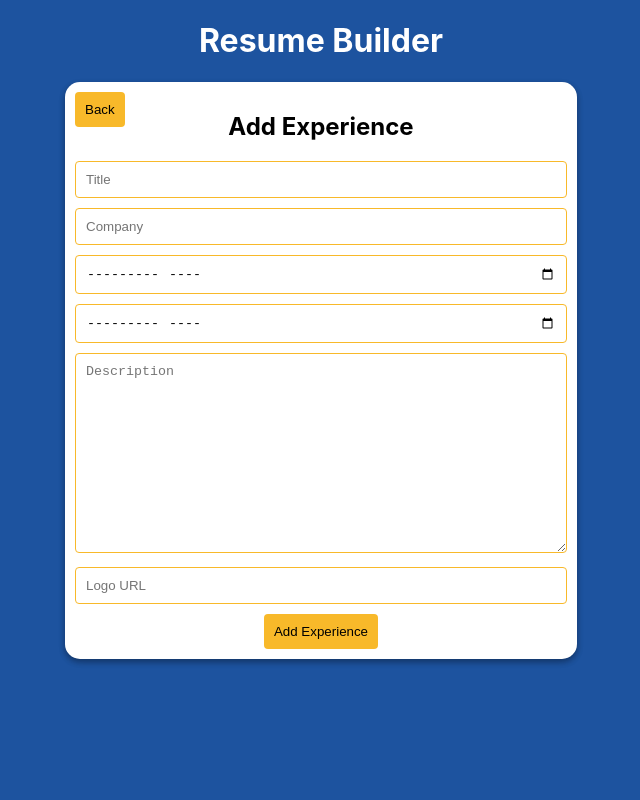
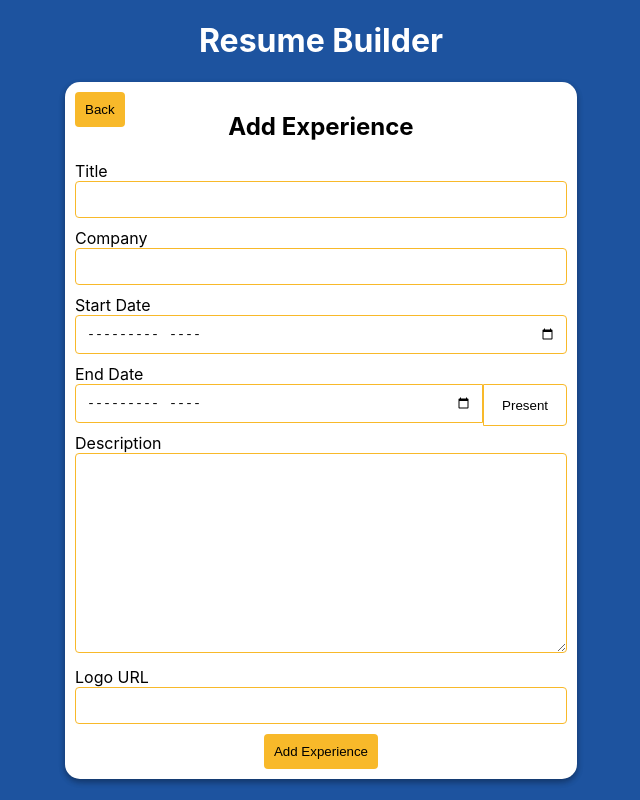
Before and after one commit to MLH-Fellowship/orientation-project-js-24.SUM.B, a React (Create React App) app: page / in a window 1280 px wide. Both pictures are taken after a click on the button "Add Experience". Shown: the whole page, without its empty margins (319-959 px from the left). Built offline with nearby package versions, Linux system fonts and the light colour scheme.

Commit message:
Add labels and toggle button for present end_date

```diff
--- a/src/AddExperience.js
+++ b/src/AddExperience.js
@@ -11,6 +11,7 @@ export default function AddExperience({ navigateTo }) {
     end_date: "",
     description: "",
     logo: "",
+    present: false,
   });
 
   const handleChange = (e) => {
@@ -28,10 +29,16 @@ export default function AddExperience({ navigateTo }) {
     };
 
     try {
+      console.log(experience);
       const response = await axios.post("/resume/experience", {
-        ...experience,
+        title: experience.title,
+        company: experience.company,
+        description: experience.description,
+        logo: experience.logo,
         start_date: formatDate(experience.start_date),
-        end_date: formatDate(experience.end_date),
+        end_date: experience.present
+          ? "Present"
+          : formatDate(experience.end_date),
       });
       console.log(`Experience added with ID: ${response.data.id}`);
       navigateTo("mainMenu");
@@ -44,20 +51,21 @@ export default function AddExperience({ navigateTo }) {
   return (
     <form onSubmit={handleSubmit} className="resumeSection">
       <h2>Add Experience</h2>
+      <label htmlFor="title">Title</label>
       <input
         name="title"
         value={experience.title}
         onChange={handleChange}
-        placeholder="Title"
         required
       />
+      <label htmlFor="company">Company</label>
       <input
         name="company"
         value={experience.company}
         onChange={handleChange}
-        placeholder="Company"
         required
       />
+      <label htmlFor="start_date">Start Date</label>
       <input
         name="start_date"
         value={experience.start_date}
@@ -65,28 +73,39 @@ export default function AddExperience({ navigateTo }) {
         type="month"
         required
       />
+      <label htmlFor="end_date">End Date</label>
+      <div className="input-group">
         <input
           name="end_date"
           value={experience.end_date}
           onChange={handleChange}
           type="month"
-        required
+          required={!experience.present}
+          disabled={experience.present}
         />
+        <button
+          type="button"
+          onClick={() => {
+            setExperience({ ...experience, present: !experience.present });
+          }}
+          className={`toggle-button ${
+            experience.present ? "toggle-pressed" : ""
+          }`}
+        >
+          Present
+        </button>
+      </div>
+      <label htmlFor="description">Description</label>
       <textarea
         name="description"
         value={experience.description}
         onChange={handleChange}
-        placeholder="Description"
         required
       />
-      <input
-        name="logo"
-        value={experience.logo}
-        onChange={handleChange}
-        placeholder="Logo URL"
-      />
+      <label htmlFor="logo">Logo URL</label>
+      <input name="logo" value={experience.logo} onChange={handleChange} />
       <button type="submit">Add Experience</button>
-      <button className="back-button" onClick={() => navigateTo("mainMenu")}>
+      <button className="back-button" onClick={() => navigateTo("resume")}>
         Back
       </button>
     </form>
--- a/src/Form.css
+++ b/src/Form.css
@@ -9,6 +9,11 @@ form {
   box-shadow: 0 3px 6px rgba(0, 0, 0, 0.16), 0 3px 6px rgba(0, 0, 0, 0.23);
   margin-bottom: 20px;
   color: black;
+  text-align: left;
+}
+
+form h2 {
+  text-align: center;
 }
 
 form input {
@@ -37,6 +42,43 @@ form .back-button {
   border-radius: 4px;
 }
 
+.input-group {
+  display: flex;
+  justify-content: center;
+  align-items: start;
+  vertical-align: middle;
+}
+
+.input-group > :first-child {
+  border-top-right-radius: 0;
+  border-bottom-right-radius: 0;
+}
+
+.input-group > :last-child {
+  border-top-left-radius: 0;
+  border-bottom-left-radius: 0;
+}
+
+.input-group > :not(:first-child):not(:last-child) {
+  border-radius: 0;
+}
+
+.toggle-button {
+  padding: 10px 18px;
+  height: 42px;
+  background-color: white;
+  border: 1px solid rgb(248 185 42);
+}
+
+.toggle-pressed {
+  background-color: rgb(248 185 42);
+}
+
+form button {
+  margin: 0 auto;
+  display: block;
+}
+
 button {
   border: none;
   padding: 0;
```
Lines whose indentation alone changed are shown as unchanged.
